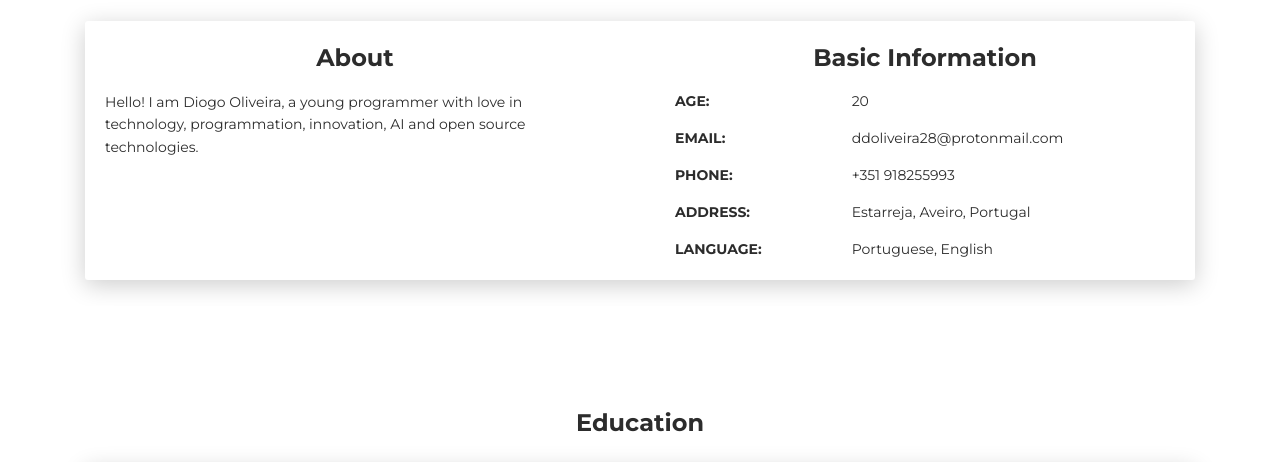
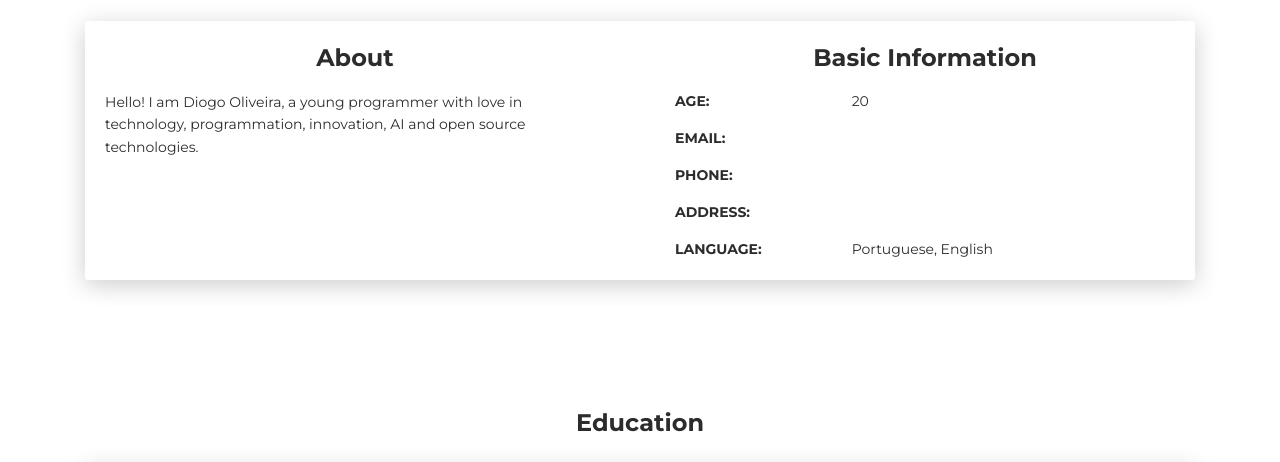
Before and after one commit to ddoliveiraa/CV_ddoliveiraa.github.io, a plain HTML site: page index.html in a window 1280 px wide. Shown: the part 599-1061 px from the top of the page. Drawn offline with Linux system fonts and the light colour scheme.

Commit message:
Update index.html

```diff
--- a/index.html
+++ b/index.html
@@ -70,15 +70,15 @@
             </div>
             <div class="row mt-3">
               <div class="col-sm-4"><strong class="text-uppercase">Email:</strong></div>
-              <div class="col-sm-8">ddoliveira28@protonmail.com</div>
+
             </div>
             <div class="row mt-3">
               <div class="col-sm-4"><strong class="text-uppercase">Phone:</strong></div>
-              <div class="col-sm-8">+351 918255993</div>
+
             </div>
             <div class="row mt-3">
               <div class="col-sm-4"><strong class="text-uppercase">Address:</strong></div>
-              <div class="col-sm-8">Estarreja, Aveiro, Portugal</div>
+
             </div>
             <div class="row mt-3">
               <div class="col-sm-4"><strong class="text-uppercase">Language:</strong></div>
```
